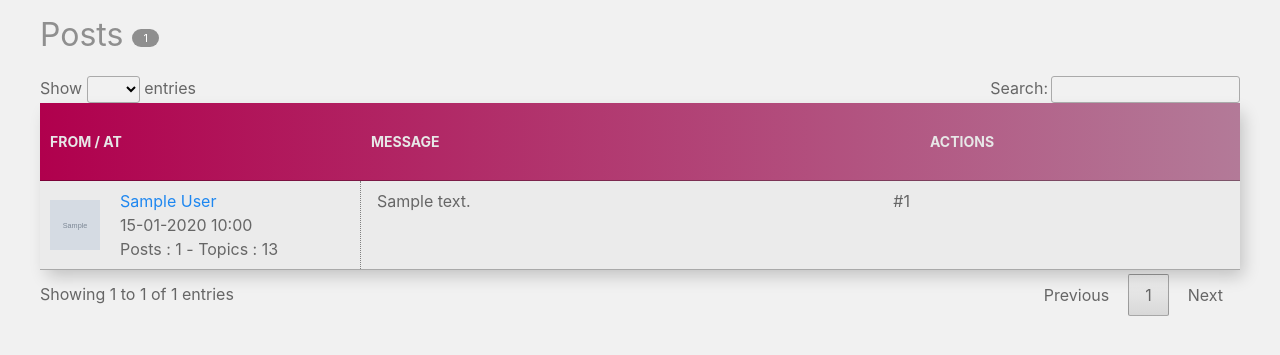
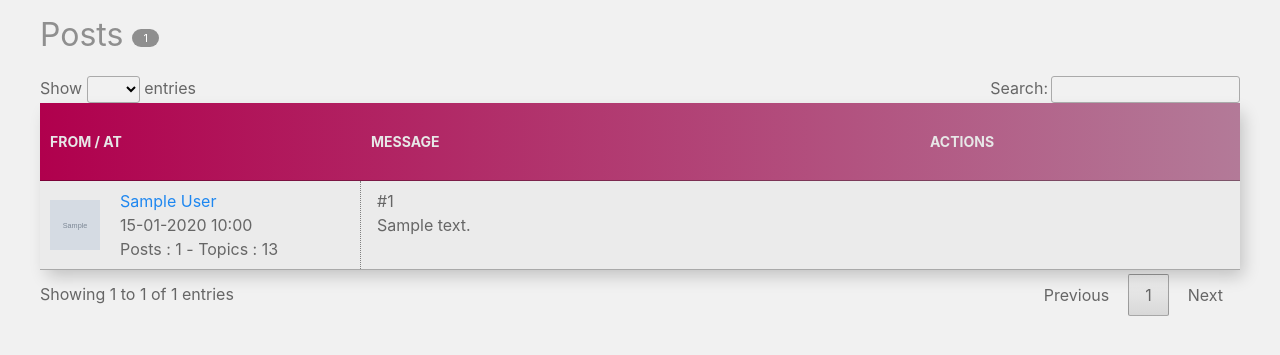
Before and after one commit to mikeheul/SymfonyForum, a Symfony app: template templates/forum/posts.html.twig in a window 1280 px wide. Shown: the part 248-603 px from the top of the page. Run offline with Twig, Linux system fonts and the light colour scheme; the template is opened without the code that fills it: most values are stand-ins (such as "Sample title", 1, 10 or a date in 2020); grey boxes marked "Sample" are stand-in pictures; some libraries are stand-ins or nearby versions.

Commit message:
modif message posts.html.twig

```diff
--- a/public/css/style.css
+++ b/public/css/style.css
@@ -47,8 +47,6 @@ footer{
 #pseudo {
     color:rgb(248, 12, 103);
 }
-
-
 
 .flash-success {
     background-color: rgb(144, 238, 144);
--- a/templates/forum/posts.html.twig
+++ b/templates/forum/posts.html.twig
@@ -54,7 +54,7 @@
                         </div>
                     </div>
                 </td>
-                <td class="message"><span class="uk-align-right">#{{ post.id }}</span>{{ post.message | raw }}</td>
+                <td class="message"><div class="message-content"><div>#{{ post.id }}</div><div>{{ post.message | raw }}</div></div></td>
                 <td class="fixed">
                     {% if app.user and app.user == post.author %}
                         <a class="warning" href="{{ path('post_edit', {'id':post.id}) }}" uk-icon="icon: file-edit"></a> <a class="danger" href="{{ path('post_delete', {'id': post.id}) }}" uk-icon="icon: trash"></a>
```
